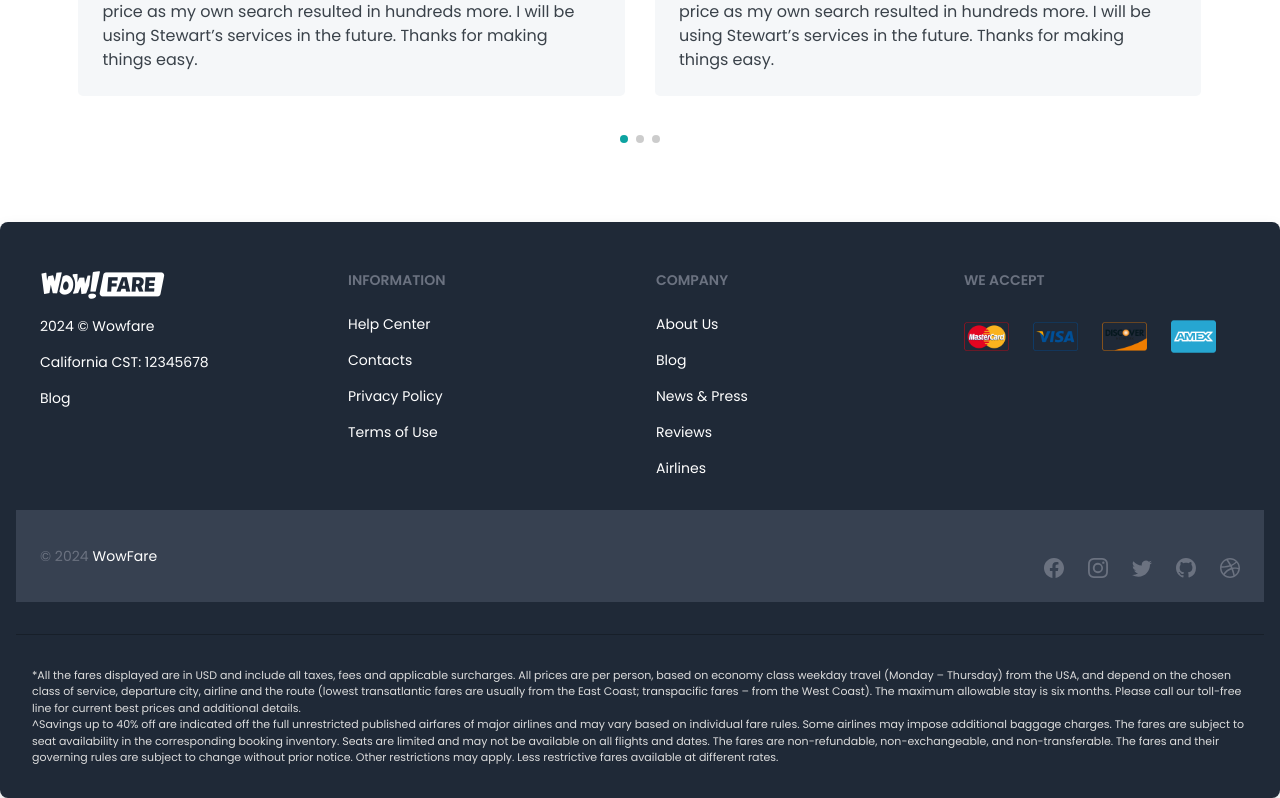
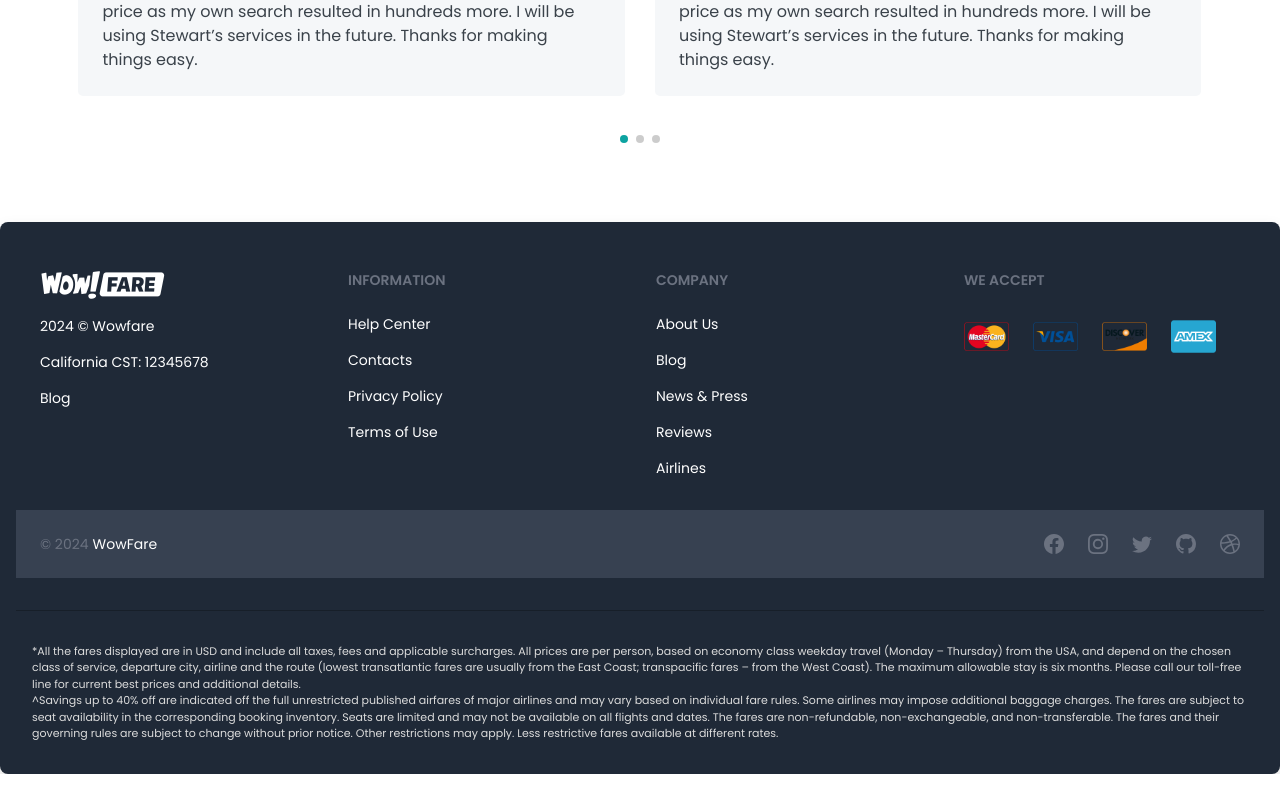
Before and after one commit to suraj-20/client, a React (Create React App) app: page /searchflight in a window 1280 px wide. Shown: the part 1614-2412 px from the top of the page. After the commit the page ends 2388 px from the top, so only its background shows below. Built offline with nearby package versions, Linux system fonts and the light colour scheme.

Commit message:
bootstrap script

```diff
--- a/public/index.html
+++ b/public/index.html
@@ -58,5 +58,10 @@
       To begin the development, run `npm start` or `yarn start`.
       To create a production bundle, use `npm run build` or `yarn build`.
     -->
+    <script
+      src="https://cdn.jsdelivr.net/npm/bootstrap@5.3.3/dist/js/bootstrap.bundle.min.js"
+      integrity="sha384-YvpcrYf0tY3lHB60NNkmXc5s9fDVZLESaAA55NDzOxhy9GkcIdslK1eN7N6jIeHz"
+      crossorigin="anonymous"
+    ></script>
   </body>
 </html>
--- a/src/components/Main-Footer/MainFooter.jsx
+++ b/src/components/Main-Footer/MainFooter.jsx
@@ -58,7 +58,7 @@ const MainFooter = () => {
       </div>
       <div className="footer-copyright w-full bg-gray-700 px-4 py-6 sm:flex sm:items-center sm:justify-between">
         <Footer.Copyright href="#" by="WowFare" year={2024} />
-        <div className="mt-4 flex space-x-6 sm:mt-0 sm:justify-center">
+        <div className="flex space-x-6 sm:mt-0 sm:justify-center">
           <Footer.Icon href="#" icon={BsFacebook} />
           <Footer.Icon href="#" icon={BsInstagram} />
           <Footer.Icon href="#" icon={BsTwitter} />
```
